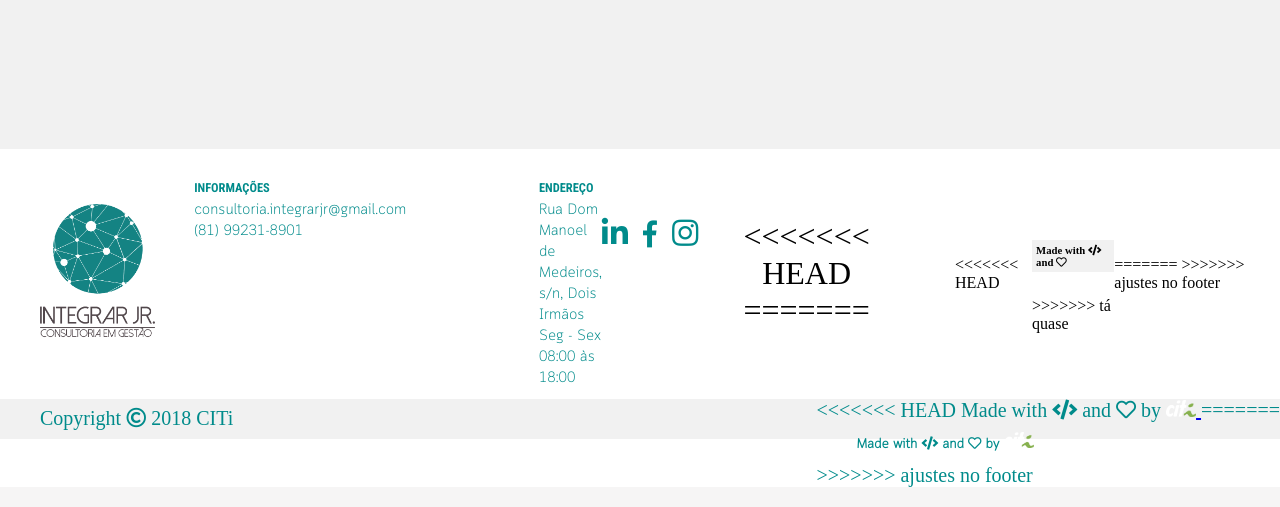
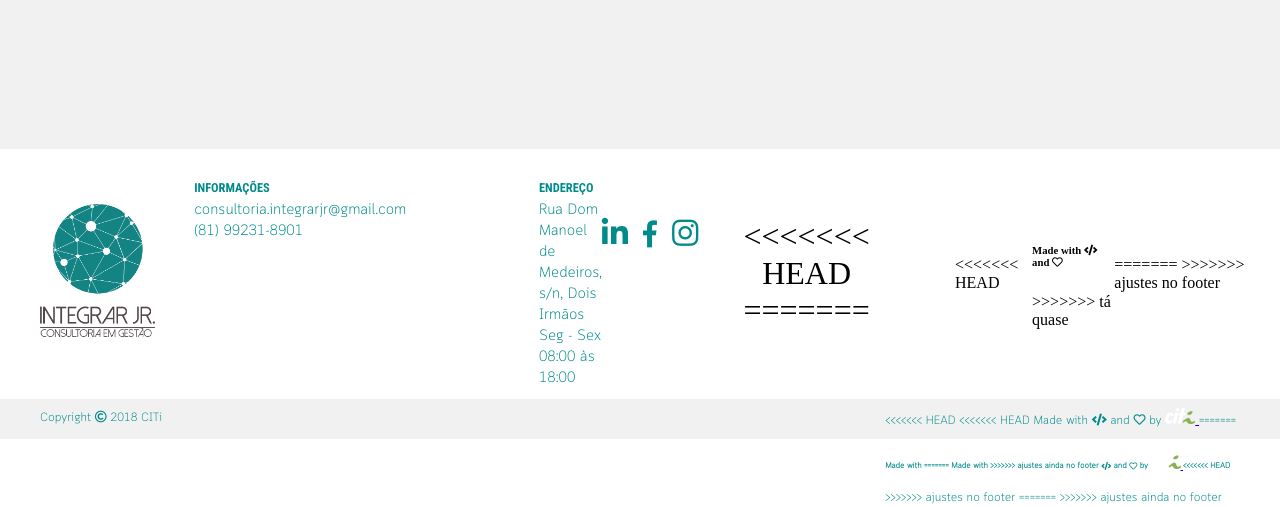
Before and after one commit to citi-onboarding/IntegrarJr, a Django app: page / in a window 1280 px wide. Shown: the part 2883-3390 px from the top of the page. Run offline with Django 3.2, Linux system fonts and the light colour scheme; some libraries are stand-ins or nearby versions.

Commit message:
ajustes ainda no footer

```diff
--- a/core/templates/index.html
+++ b/core/templates/index.html
@@ -242,6 +242,7 @@
 
         <div id="footer-made">
 <<<<<<< HEAD
+<<<<<<< HEAD
             Made with
                 <i class="fas fa-code"></i> and
                 <i class="far fa-heart"></i> by
@@ -252,14 +253,21 @@
 
 =======
             <h6>Made with
+=======
+            Made with
+>>>>>>> ajustes ainda no footer
                 <i class="fas fa-code"></i> and
                 <i class="far fa-heart"></i> by
-                <a href="https://www.citi.org.br">
+                <a href="https://www.citi.org.br" target="blank">
                     <img src="{% static "\images\citi-logo.png" %}">
                 </a>
 
+<<<<<<< HEAD
             </h6>
 >>>>>>> ajustes no footer
+=======
+
+>>>>>>> ajustes ainda no footer
         </div>
     </div>
 
--- a/static/css/style.css
+++ b/static/css/style.css
@@ -583,24 +583,26 @@ footer p {
 
 #footer-citi {
     display: flex;
-    font-size: 20px;
+    font-size: 12px;
     align-items:center;
     color: #008B8B;
     justify-content: space-between;
     padding-left: 40px;
     background: #f1f1f1;
+    font-family: 'Cloud_Soft Light', Helvetica, sans-serif;
+    height: 40px;
 }
 
-#footer-citi h6 {
-    font-family: 'Cloud_Soft Light', Helvetica, sans-serif;
-    margin: 10px 40px;
+#footer-made {
+    margin: 3px 40px;
 }
-#footer-citi img{
+#footer-made img{
+    margin-top: 4px;
     width:30px;
     height: auto;
 }
 #footer-direito, #footer-made{
-    height: 40px;
+    height: 30px;
 }
 .far-fa-copyright{
     height: 7px;
@@ -629,8 +631,7 @@ footer p {
 #footer-media {
     display: none;
 }
-footer h6{
-    background-color: #f1f1f1;
+#footer-made{
     padding: 4px;
 }
 /*MOBILE*/
```
Also changed, not shown: other parts of static/css/style.css (+17 -13 lines).
